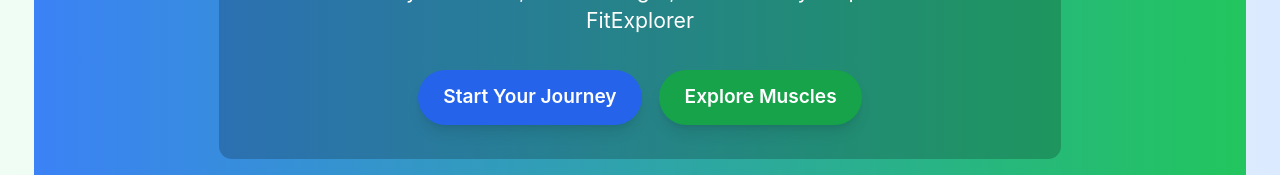
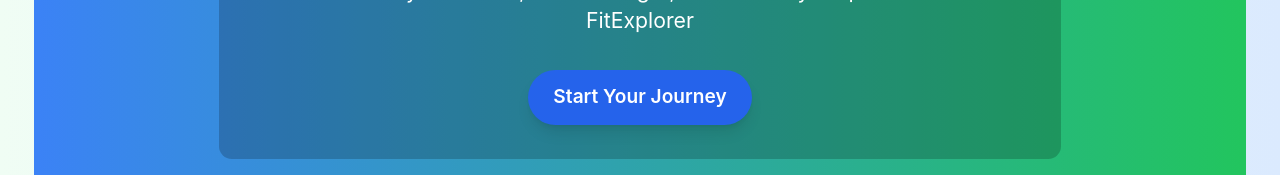
Before and after one commit to Chia213/FitExplorer, a React (Vite) app in the folder frontend/: page /about in a window 1280 px wide. Shown: the part 432-607 px from the top of the page. Built offline with nearby package versions, Linux system fonts and the light colour scheme.

Commit message:
small fix

```diff
--- a/frontend/src/pages/About.jsx
+++ b/frontend/src/pages/About.jsx
@@ -31,12 +31,6 @@ function About() {
                 className="bg-blue-600 hover:bg-blue-700 text-white py-3 px-6 rounded-full text-lg font-semibold transition-all shadow-lg hover:shadow-xl"
               >
                 Start Your Journey
-              </Link>
-              <Link
-                to="/explore-muscle-guide"
-                className="bg-green-600 hover:bg-green-700 text-white py-3 px-6 rounded-full text-lg font-semibold transition-all shadow-lg hover:shadow-xl"
-              >
-                Explore Muscles
               </Link>
             </div>
           </div>
```
Also changed, not shown: 2 other files (tests, documents, lock files or other folders).
